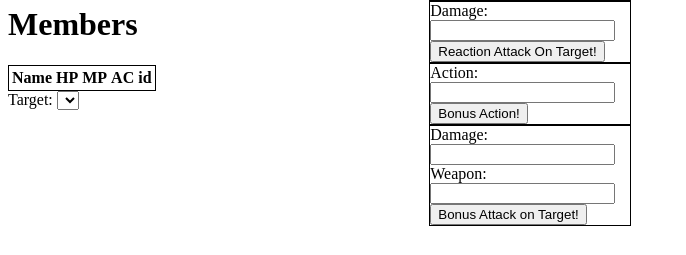
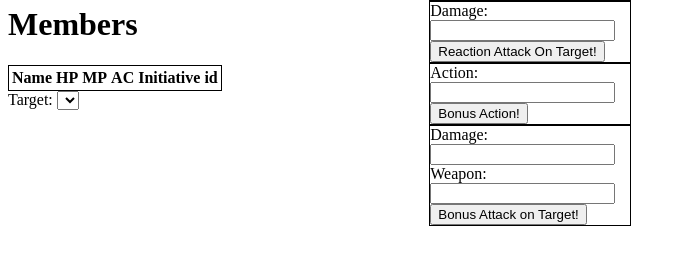
Before and after one commit to ShilohBeeler/HCIFInal, a Flask app: page / in a window 1280 px wide. Shown: the part 312-567 px from the top of the page, without its empty margins (0-686 px from the left). Run offline with Flask 2, Linux system fonts and the light colour scheme; data that the repository does not hold is empty; some libraries are stand-ins or nearby versions.

Commit message:
Apparently I'd forgotten initiative was real. Fixed

```diff
--- a/app.py
+++ b/app.py
@@ -24,6 +24,7 @@ def add_member():
 	members = session['member_data']
 	member = {'id': len(members),
 						'name': member_name,
+						'initiative': initiative,
 						'current_hp': current_hp,
 						'max_hp': max_hp,
 						'current_mp': current_mp,
@@ -43,10 +44,10 @@ def remove_member():
 	for i in range(len(members)):
 		members[i]['id'] = i
 	session['member_data']=members
-	if member_id >= len(members):
+	if member_id == 0 and not members:
+		return jsonify(result={'id':-1, 'name':'N/A'})
+	elif member_id >= len(members):
 		return jsonify(result={'id':member_id-1, 'name':members[member_id-1]['name']})
-	elif member_id == 0 and not members:
-		return jsonify(result={'id':-1, 'name':'N/A'})
 	else:
 		return jsonify(result={'id':member_id, 'name':members[member_id]['name']})
 
--- a/templates/main.html
+++ b/templates/main.html
@@ -244,6 +244,7 @@
 				$('<th>').text('HP'),
 				$('<th>').text('MP'),
 				$('<th>').text('AC'),
+				$('<th>').text('Initiative'),
 				$('<th>').text('id')
 			).appendTo('#members');
 			$.each(data.result, function(i, member) {
@@ -252,6 +253,7 @@
 					$('<td>').text(member.current_hp+"/"+member.max_hp),
 					$('<td>').text(member.current_mp+"/"+member.max_mp),
 					$('<td>').text(member.armor_class),
+					$('<td>').text(member.initiative),
 					$('<td>').text(member.id)
 				).appendTo('#members');
 				$('<option>').val(member.id).text(member.name).appendTo('#targets');
```
